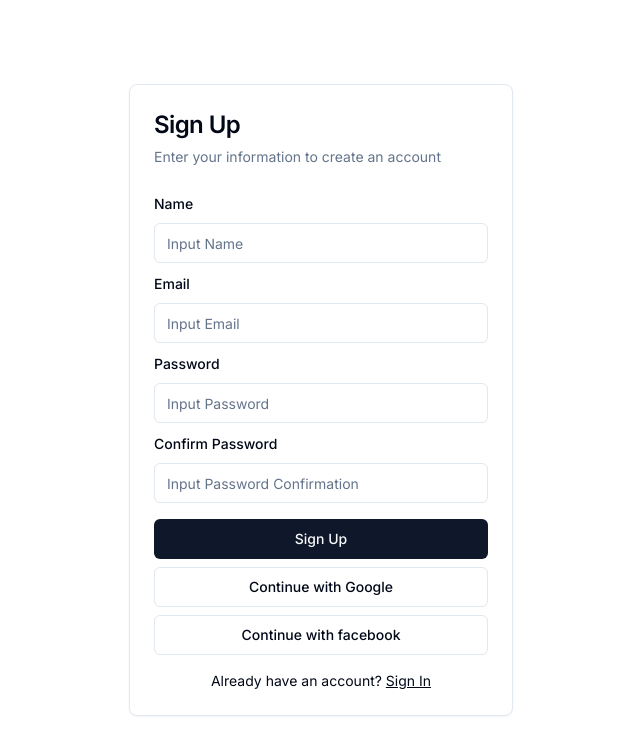
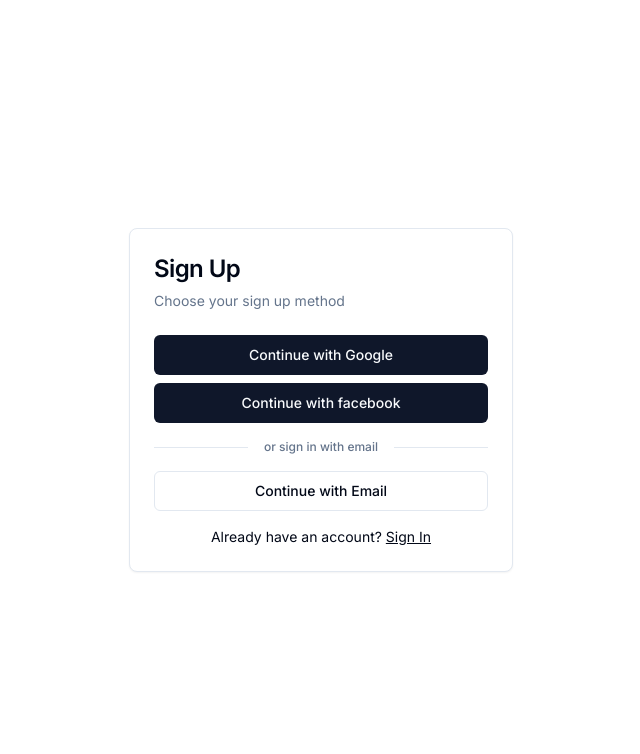
Before and after one commit to Chandratand/incit-frontend, a Next.js app: page /sign-up in a window 1280 px wide. Shown: the top 754 px of the page, without its empty margins (319-959 px from the left). Built offline with nearby package versions, Linux system fonts and the light colour scheme.

Commit message:
refactor: sign up and sign in page

```diff
--- a/src/app/sign-in/page.tsx
+++ b/src/app/sign-in/page.tsx
@@ -24,12 +24,25 @@
   }
   return (
     <section className="container min-h-screen flex justify-center items-center">
-      <Card className="mx-auto max-w-sm">
+      <Card className="mx-auto w-full max-w-sm">
         <CardHeader>
           <CardTitle className="text-2xl">Login</CardTitle>
           <CardDescription>Enter your email below to login to your account</CardDescription>
         </CardHeader>
         <CardContent>
+          <div className="flex gap-4">
+            <Button variant="outline" className="w-full">
+              Login with Google
+            </Button>
+            <Button variant="outline" className="w-full">
+              Login with facebook
+            </Button>
+          </div>
+          <div className="relative flex items-center w-full my-4">
+            <div className="flex-grow border-t" />
+            <span className="flex-shrink mx-4 text-muted-foreground text-xs font-medium">or sign in with email</span>
+            <div className="flex-grow border-t" />
+          </div>
           <Form {...form}>
             <form onSubmit={form.handleSubmit(onSubmit)} className="grid gap-4">
               <FormField
@@ -64,12 +77,6 @@
                 <Button type="submit" className="w-full">
                   Login
                 </Button>
-                <Button variant="outline" className="w-full">
-                  Login with Google
-                </Button>
-                <Button variant="outline" className="w-full">
-                  Login with facebook
-                </Button>
               </div>
             </form>
           </Form>
--- /dev/null
+++ b/src/app/sign-up/email/page.tsx
@@ -0,0 +1,115 @@
+'use client';
+
+import { Button } from '@/components/ui/button';
+import { Card, CardContent, CardDescription, CardHeader, CardTitle } from '@/components/ui/card';
+import { Form, FormControl, FormField, FormItem, FormLabel, FormMessage } from '@/components/ui/form';
+import { Input } from '@/components/ui/input';
+import { SignInValidator, SignUpValidator } from '@/lib/validator/auth';
+import { zodResolver } from '@hookform/resolvers/zod';
+import { ChevronLeft } from 'lucide-react';
+import Link from 'next/link';
+import { useForm } from 'react-hook-form';
+import { z } from 'zod';
+
+const SignUpEmailPage = () => {
+  const form = useForm<z.infer<typeof SignUpValidator>>({
+    resolver: zodResolver(SignUpValidator),
+    defaultValues: {
+      name: '',
+      email: '',
+      password: '',
+      confirmPassword: '',
+    },
+  });
+
+  function onSubmit(values: z.infer<typeof SignUpValidator>) {
+    console.log(values);
+  }
+  return (
+    <section className="container min-h-screen flex justify-center items-center py-4">
+      <Card className="mx-auto max-w-sm w-full relative">
+        <Link href={'/sign-up'} className="absolute left-[-40px] top-4 rounded-full bg-background border p-1">
+          <ChevronLeft />
+        </Link>
+        <CardHeader>
+          <CardTitle className="text-2xl">Sign Up</CardTitle>
+          <CardDescription>Enter your information to create an account</CardDescription>
+        </CardHeader>
+        <CardContent>
+          <Form {...form}>
+            <form onSubmit={form.handleSubmit(onSubmit)} className="grid gap-2">
+              <FormField
+                control={form.control}
+                name="name"
+                render={({ field }) => (
+                  <FormItem>
+                    <FormLabel>Name</FormLabel>
+                    <FormControl>
+                      <Input placeholder="Input Name" {...field} />
+                    </FormControl>
+
+                    <FormMessage />
+                  </FormItem>
+                )}
+              />
+              <FormField
+                control={form.control}
+                name="email"
+                render={({ field }) => (
+                  <FormItem>
+                    <FormLabel>Email</FormLabel>
+                    <FormControl>
+                      <Input placeholder="Input Email" {...field} />
+                    </FormControl>
+
+                    <FormMessage />
+                  </FormItem>
+                )}
+              />
+              <FormField
+                control={form.control}
+                name="password"
+                render={({ field }) => (
+                  <FormItem>
+                    <FormLabel>Password</FormLabel>
+                    <FormControl>
+                      <Input type="password" placeholder="Input Password" {...field} />
+                    </FormControl>
+                    <FormMessage />
+                  </FormItem>
+                )}
+              />
+              <FormField
+                control={form.control}
+                name="confirmPassword"
+                render={({ field }) => (
+                  <FormItem>
+                    <FormLabel>Confirm Password</FormLabel>
+                    <FormControl>
+                      <Input type="password" placeholder="Input Password Confirmation" {...field} />
+                    </FormControl>
+
+                    <FormMessage />
+                  </FormItem>
+                )}
+              />
+              <div className="space-y-2 mt-2">
+                <Button type="submit" className="w-full">
+                  Sign Up
+                </Button>
+              </div>
+            </form>
+          </Form>
+          <div className="mt-4 text-center text-sm">
+            Already have an account?{' '}
+            <Link href="/sign-in" className="underline">
+              Sign In
+            </Link>
+          </div>
+        </CardContent>
+      </Card>
+    </section>
+  );
+};
+
+export default SignUpEmailPage;
--- a/src/app/sign-up/page.tsx
+++ b/src/app/sign-up/page.tsx
@@ -1,107 +1,32 @@
-'use client';
-
-import { Button } from '@/components/ui/button';
+import { buttonVariants } from '@/components/ui/button';
 import { Card, CardContent, CardDescription, CardHeader, CardTitle } from '@/components/ui/card';
-import { Form, FormControl, FormField, FormItem, FormLabel, FormMessage } from '@/components/ui/form';
-import { Input } from '@/components/ui/input';
-import { SignInValidator, SignUpValidator } from '@/lib/validator/auth';
-import { zodResolver } from '@hookform/resolvers/zod';
 import Link from 'next/link';
-import { useForm } from 'react-hook-form';
-import { z } from 'zod';
 
 const SignUpPage = () => {
-  const form = useForm<z.infer<typeof SignUpValidator>>({
-    resolver: zodResolver(SignUpValidator),
-    defaultValues: {
-      name: '',
-      email: '',
-      password: '',
-      confirmPassword: '',
-    },
-  });
-
-  function onSubmit(values: z.infer<typeof SignUpValidator>) {
-    console.log(values);
-  }
   return (
     <section className="container min-h-screen flex justify-center items-center py-4">
-      <Card className="mx-auto max-w-sm">
+      <Card className="mx-auto w-full max-w-sm">
         <CardHeader>
           <CardTitle className="text-2xl">Sign Up</CardTitle>
-          <CardDescription>Enter your information to create an account</CardDescription>
+          <CardDescription>Choose your sign up method</CardDescription>
         </CardHeader>
         <CardContent>
-          <Form {...form}>
-            <form onSubmit={form.handleSubmit(onSubmit)} className="grid gap-2">
-              <FormField
-                control={form.control}
-                name="name"
-                render={({ field }) => (
-                  <FormItem>
-                    <FormLabel>Name</FormLabel>
-                    <FormControl>
-                      <Input placeholder="Input Name" {...field} />
-                    </FormControl>
-
-                    <FormMessage />
-                  </FormItem>
-                )}
-              />
-              <FormField
-                control={form.control}
-                name="email"
-                render={({ field }) => (
-                  <FormItem>
-                    <FormLabel>Email</FormLabel>
-                    <FormControl>
-                      <Input placeholder="Input Email" {...field} />
-                    </FormControl>
-
-                    <FormMessage />
-                  </FormItem>
-                )}
-              />
-              <FormField
-                control={form.control}
-                name="password"
-                render={({ field }) => (
-                  <FormItem>
-                    <FormLabel>Password</FormLabel>
-                    <FormControl>
-                      <Input type="password" placeholder="Input Password" {...field} />
-                    </FormControl>
-                    <FormMessage />
-                  </FormItem>
-                )}
-              />
-              <FormField
-                control={form.control}
-                name="confirmPassword"
-                render={({ field }) => (
-                  <FormItem>
-                    <FormLabel>Confirm Password</FormLabel>
-                    <FormControl>
-                      <Input type="password" placeholder="Input Password Confirmation" {...field} />
-                    </FormControl>
-
-                    <FormMessage />
-                  </FormItem>
-                )}
-              />
-              <div className="space-y-2 mt-2">
-                <Button type="submit" className="w-full">
-                  Sign Up
-                </Button>
-                <Button variant="outline" className="w-full">
-                  Continue with Google
-                </Button>
-                <Button variant="outline" className="w-full">
-                  Continue with facebook
-                </Button>
-              </div>
-            </form>
-          </Form>
+          <div className="grid gap-2">
+            <Link href={'#'} className={buttonVariants()}>
+              Continue with Google
+            </Link>
+            <Link href={'#'} className={buttonVariants()}>
+              Continue with facebook
+            </Link>
+            <div className="relative flex items-center w-full my-2">
+              <div className="flex-grow border-t" />
+              <span className="flex-shrink mx-4 text-muted-foreground text-xs font-medium">or sign in with email</span>
+              <div className="flex-grow border-t" />
+            </div>
+            <Link href={'/sign-up/email'} className={buttonVariants({ variant: 'outline' })}>
+              Continue with Email
+            </Link>
+          </div>
           <div className="mt-4 text-center text-sm">
             Already have an account?{' '}
             <Link href="/sign-in" className="underline">
```
